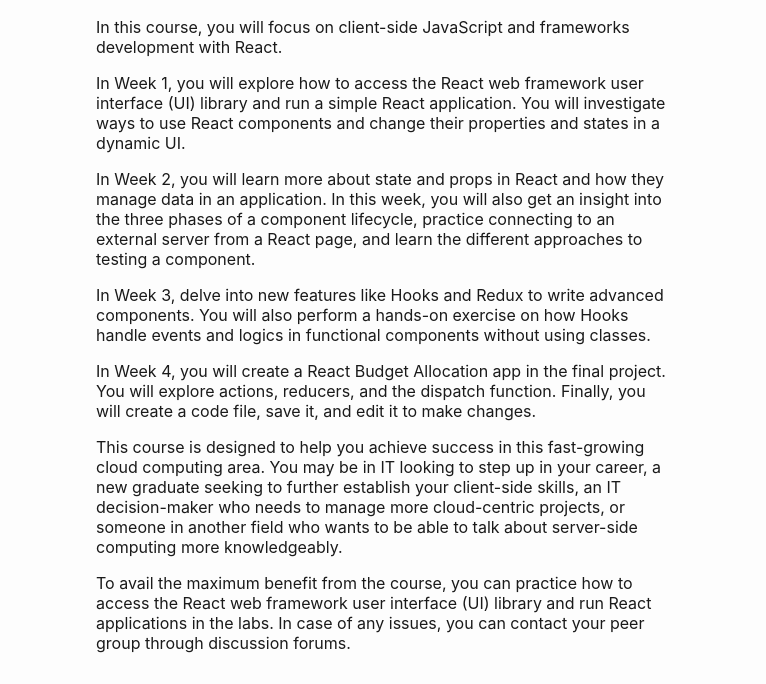
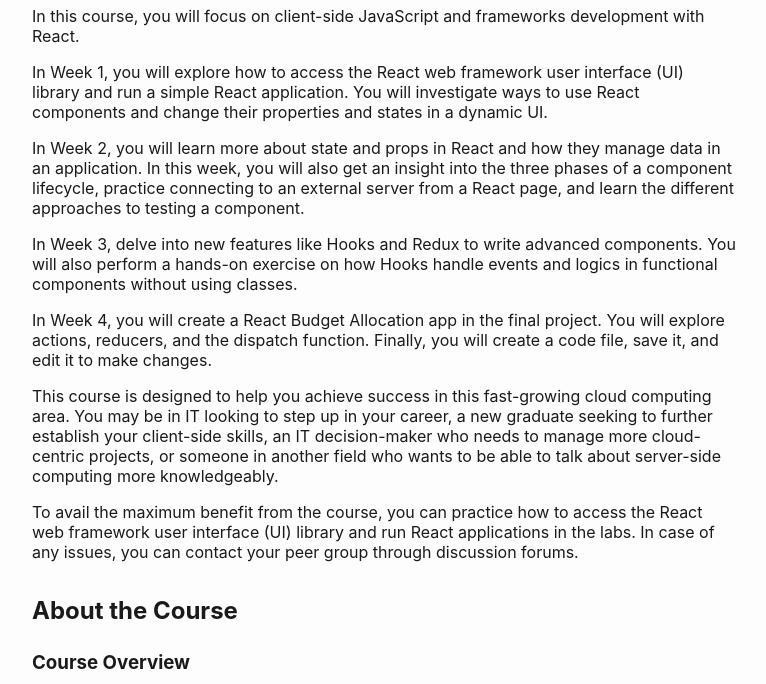
Before and after one commit to bbauska/CAD0210en, a plain HTML site: page index.html in a window 1280 px wide. Shown: the part 491-1175 px from the top of the page, without its empty margins (256-1022 px from the left). Drawn offline with Linux system fonts and the light colour scheme.

Commit message:
Update styles.css

```diff
--- a/css/styles.css
+++ b/css/styles.css
@@ -15,7 +15,7 @@ html {
 body {
   margin: 0 auto;
   font-family: Bahnschrift, Inter, Helvetic, sans-serif;
-  max-width: 36em;
+  max-width: 44em;  /* 36em; */
   padding-left: 50px;
   padding-right: 50px;
   padding-top: 50px;
```
